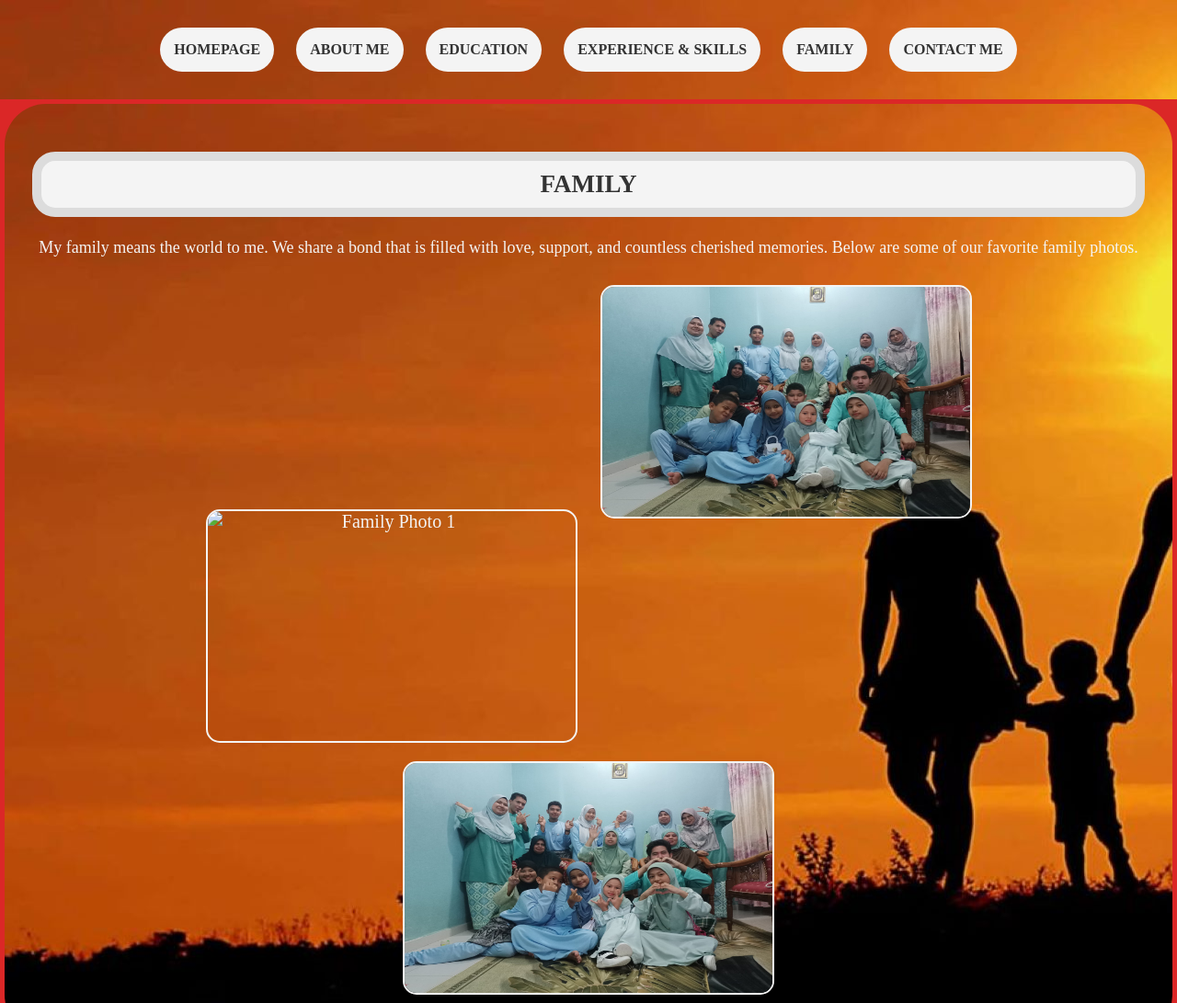
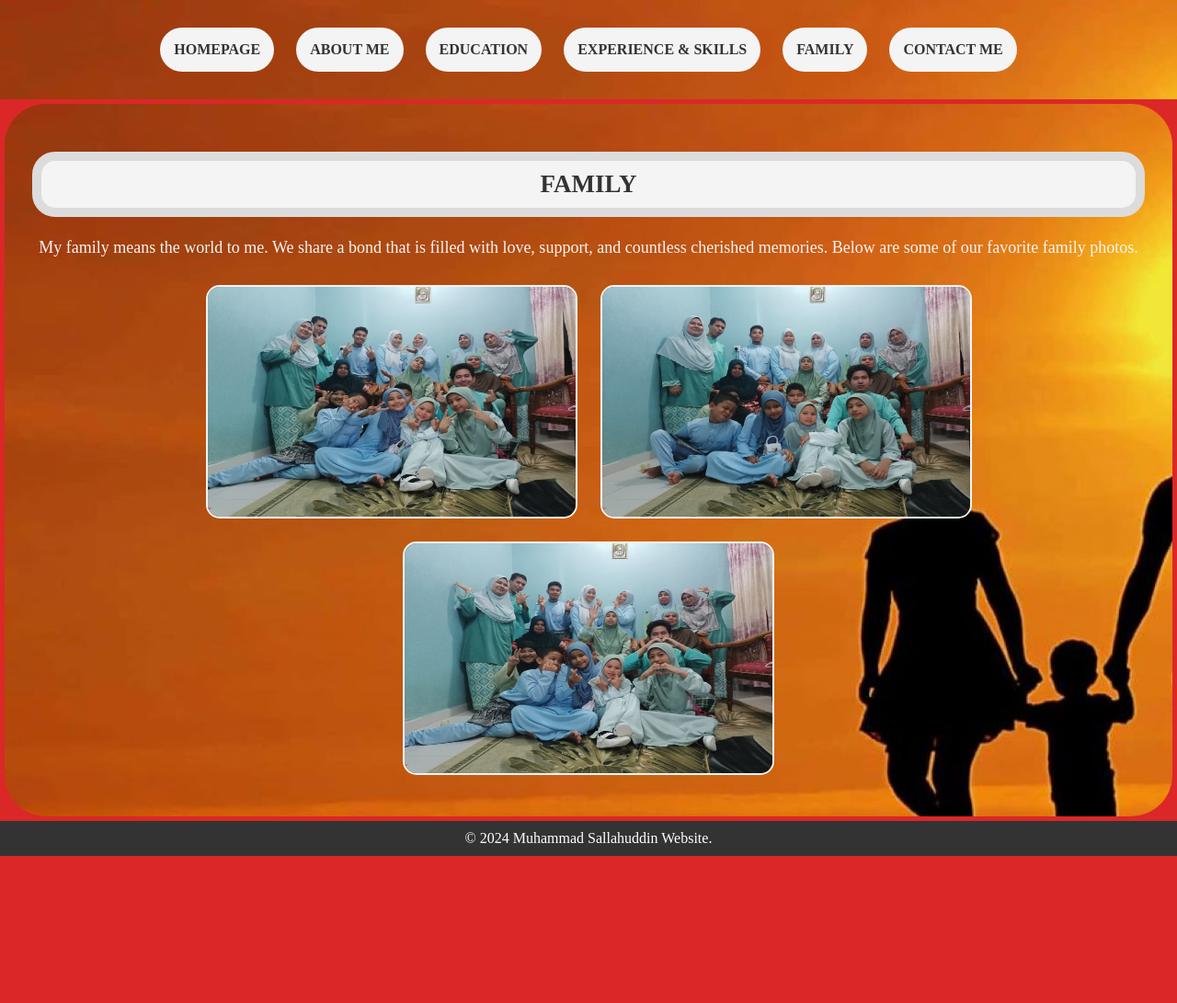
Before and after one commit to safiesallahuddin/318indassigement, a plain HTML site: page family.html in a window 1280 px wide. Shown: the top 1091 px of the page at 92% size. After the commit the page ends 931 px from the top, so only its background shows below. Drawn offline with Linux system fonts and the light colour scheme.

Commit message:
Update family.html
Update family.html

```diff
--- a/family.html
+++ b/family.html
@@ -156,7 +156,7 @@
         <h2>FAMILY</h2>
         <p>My family means the world to me. We share a bond that is filled with love, support, and countless cherished memories. Below are some of our favorite family photos.</p>
         <div class="image-container">
-            <img src="Family1.jpeg" alt="Family Photo 1">
+            <img src="Family1.jpg" alt="Family Photo 1">
             <img src="Family2.jpeg" alt="Family Photo 2">
             <img src="Family3.jpeg" alt="Family Photo 3">
         </div>
```
